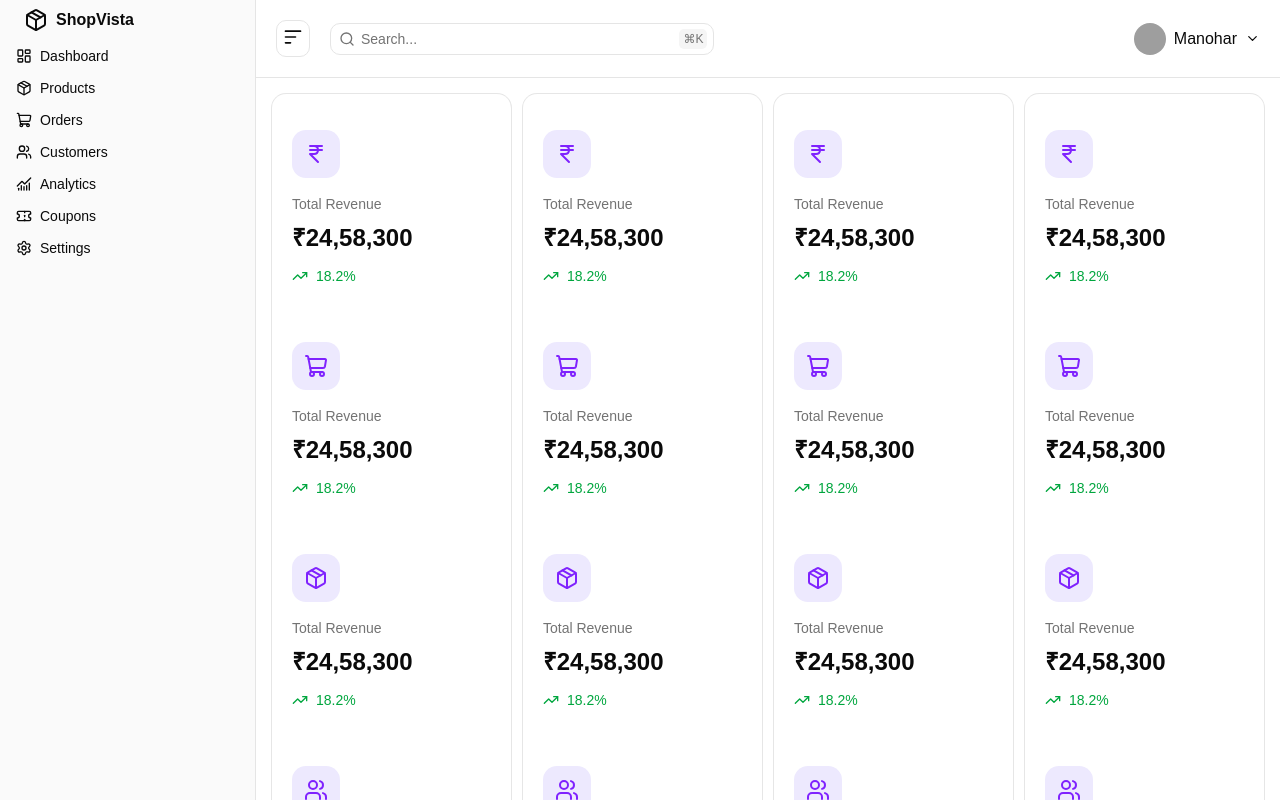
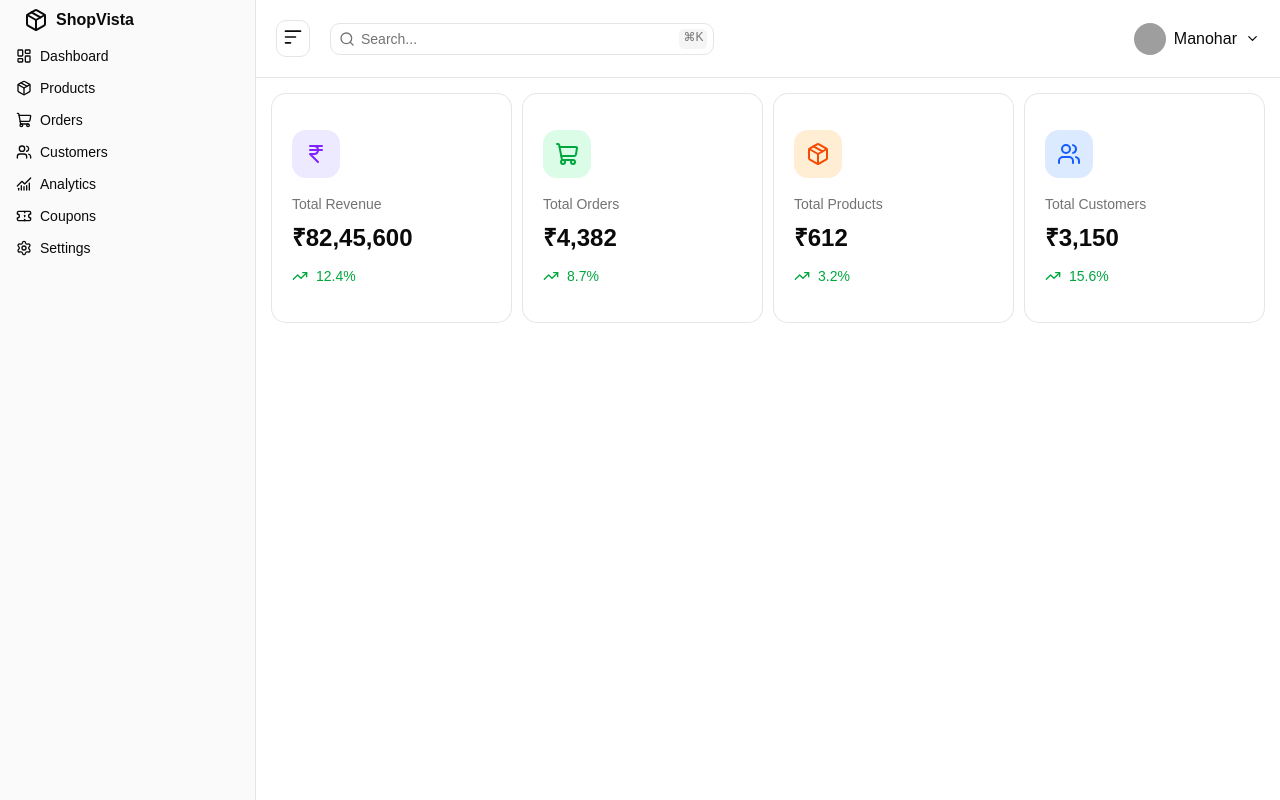
Before and after one commit to Manohar-web-developer/Merchent-Admin-Panel, a React (Vite) app: page /dashboard in a window 1280 px wide. Shown: the top 800 px of the page. Built offline with nearby package versions, Linux system fonts and the light colour scheme; grey boxes are pictures that could not be loaded.

Commit message:
Dash-board Card Update

```diff
--- a/src/components/cards/StatsCard.jsx
+++ b/src/components/cards/StatsCard.jsx
@@ -21,35 +21,39 @@ const icons = {
 import { dashboardStats } from '../Data/DummyData.js'
 export default function StatsCard() {
   return <>
-    <Card>
+
     {
       dashboardStats.map((item) => {
         const Icon = icons[item.icon]
 
-        return (<CardContent className="p-5" key={item.id}>
+        return (
+          <Card>
+            <CardContent className="p-5" key={item.id}>
 
               <div className="flex items-center justify-between">
 
-          <div className="w-12 h-12 rounded-xl bg-violet-100 flex items-center justify-center">
-            <Icon className="text-violet-600" />
+                <div className={`w-12 h-12 rounded-xl ${item.iconBg} flex items-center justify-center`}>
+                  <Icon className={`${item.iconColor} $`} />
                 </div>
 
               </div>
 
               <h3 className="mt-4 text-muted-foreground">
-          Total Revenue
+                {item.title}
               </h3>
 
               <h2 className="text-xl md:text-2xl font-bold mt-2">
-          ₹24,58,300
+                ₹{item.value.toLocaleString("en-IN")}
               </h2>
 
               <div className="flex items-center gap-2 mt-3 text-green-600">
                 <TrendingUp size={16} />
-          <span>18.2%</span>
+                <span>{item.growth}%</span>
               </div>
 
-      </CardContent>)
+            </CardContent>
+          </Card>
+        )
       })
     }
     {/* <CardContent className="p-5">
@@ -76,7 +80,6 @@ export default function StatsCard() {
         </div>
 
       </CardContent> */}
-    </Card>
 
   </>
 }
--- a/src/components/layout/Header.jsx
+++ b/src/components/layout/Header.jsx
@@ -56,7 +56,7 @@ function Header() {
               <SearchIcon className="text-muted-foreground" />
             </InputGroupAddon>
             <InputGroupAddon align="inline-end">
-              <Kbd>⌘K</Kbd>
+              <Kbd className='hidden md:block'>⌘K</Kbd>
             </InputGroupAddon>
           </InputGroup>
         </div>
--- a/src/pages/Dashboard.jsx
+++ b/src/pages/Dashboard.jsx
@@ -5,9 +5,7 @@ export default function Dashboard() {
     <>
     <div className="grid grid-cols-2 md:grid-cols-4 gap-3 p-4">
     <StatsCard/>
-     <StatsCard/>
-     <StatsCard/>
-     <StatsCard/>
+
     </div>
     </>
   )
```
Lines whose indentation alone changed are shown as unchanged.
